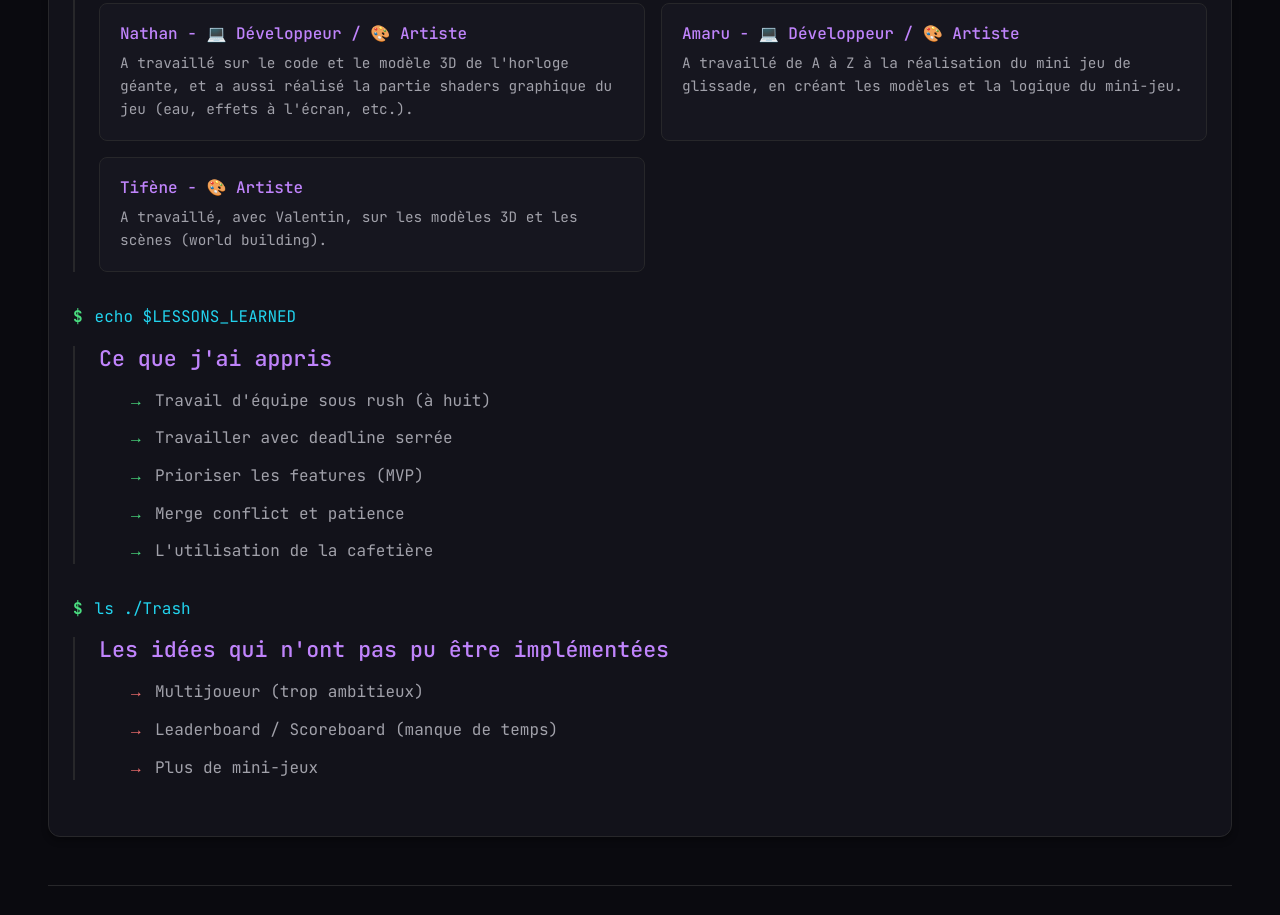
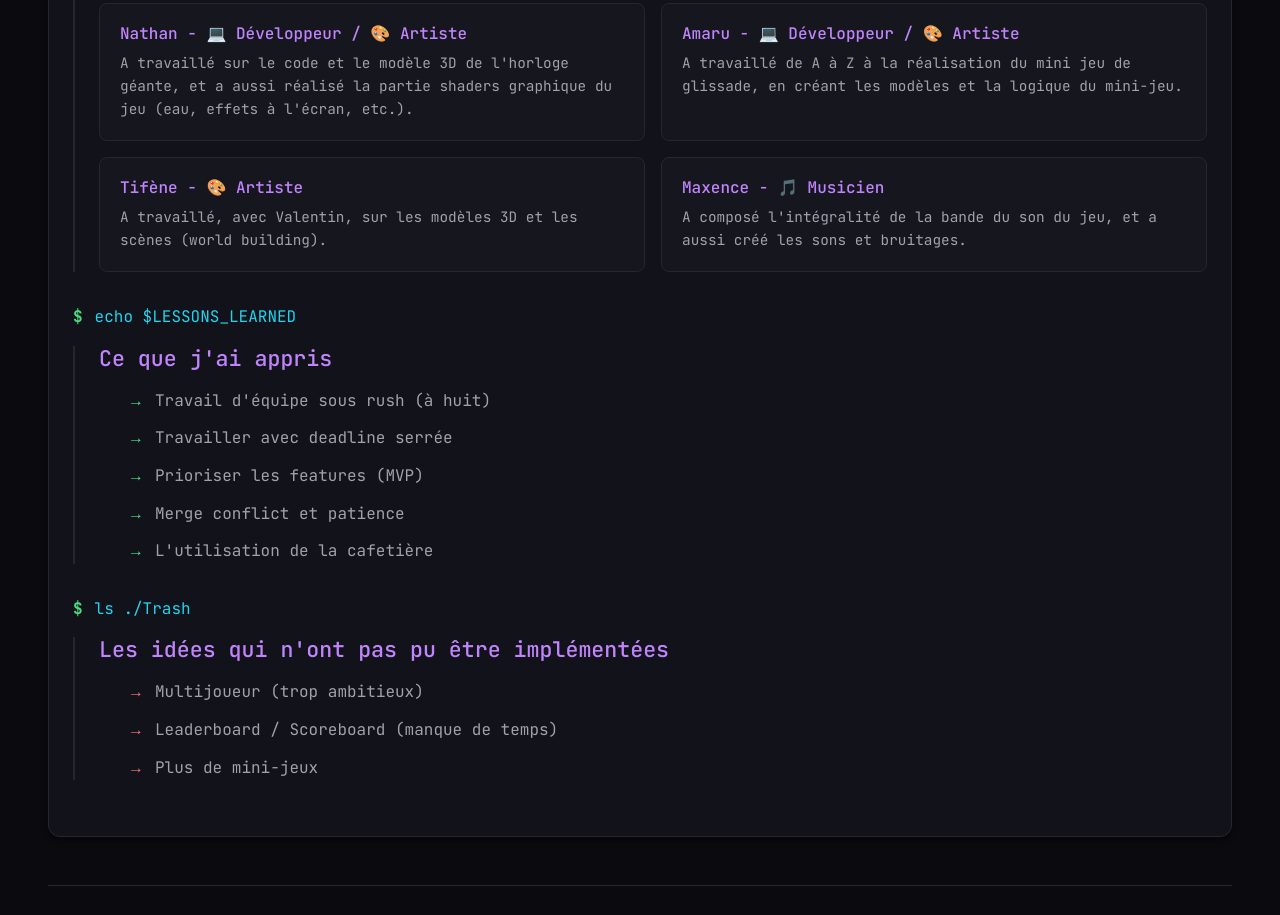
Before and after one commit to Misheru504/misheru504.github.io, a plain HTML site: page pages/projets/click-oclock.html in a window 1280 px wide. Shown: the part 2452-3367 px from the top of the page. Drawn offline with nearby package versions, Linux system fonts and the light colour scheme.

Commit message:
fix linkedin & add maxence

```diff
--- a/pages/projets/click-oclock.html
+++ b/pages/projets/click-oclock.html
@@ -213,6 +213,12 @@
                                         A travaillé, avec Valentin, sur les modèles 3D et les scènes (world building).
                                     </p>
                                 </div>
+                                <div class="role-card">
+                                    <h4>Maxence - 🎵 Musicien</h4>
+                                    <p>
+                                        A composé l'intégralité de la bande du son du jeu, et a aussi créé les sons et bruitages.
+                                    </p>
+                                </div>
                             </div>
                         </div>
                     </section>
```
Also changed, not shown: index.html (+1 -1 lines), pages/a-propos.html (+1 -1 lines).
